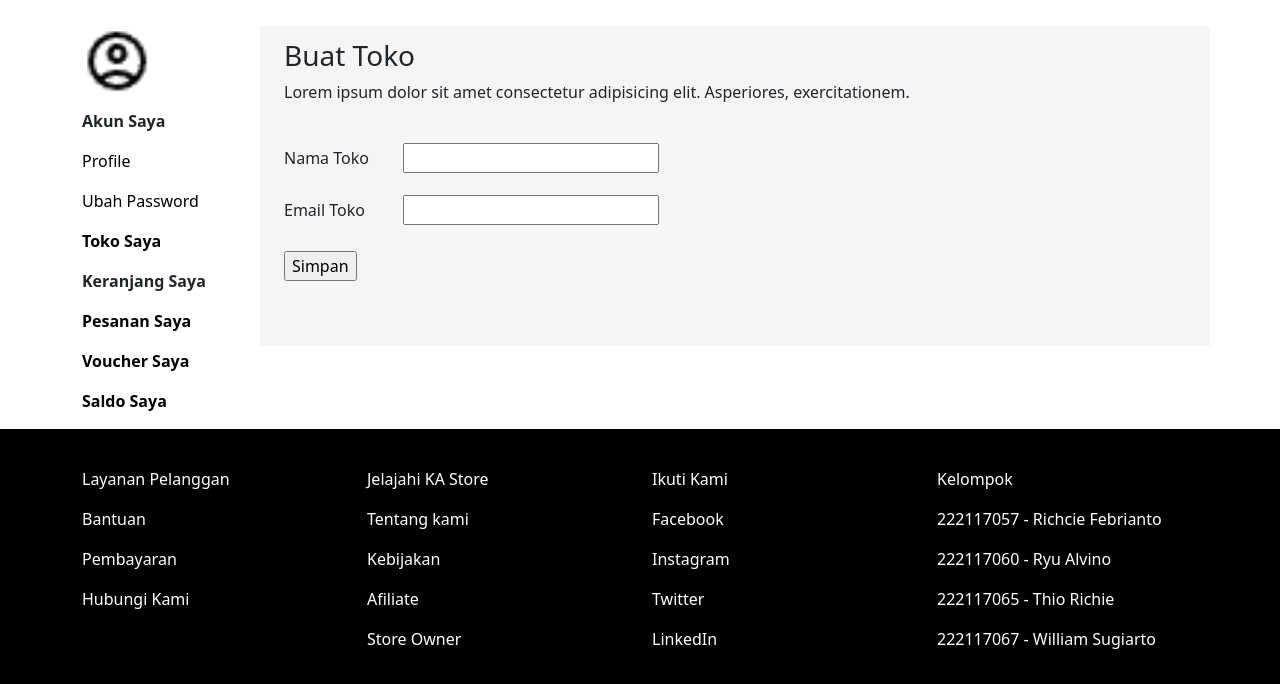
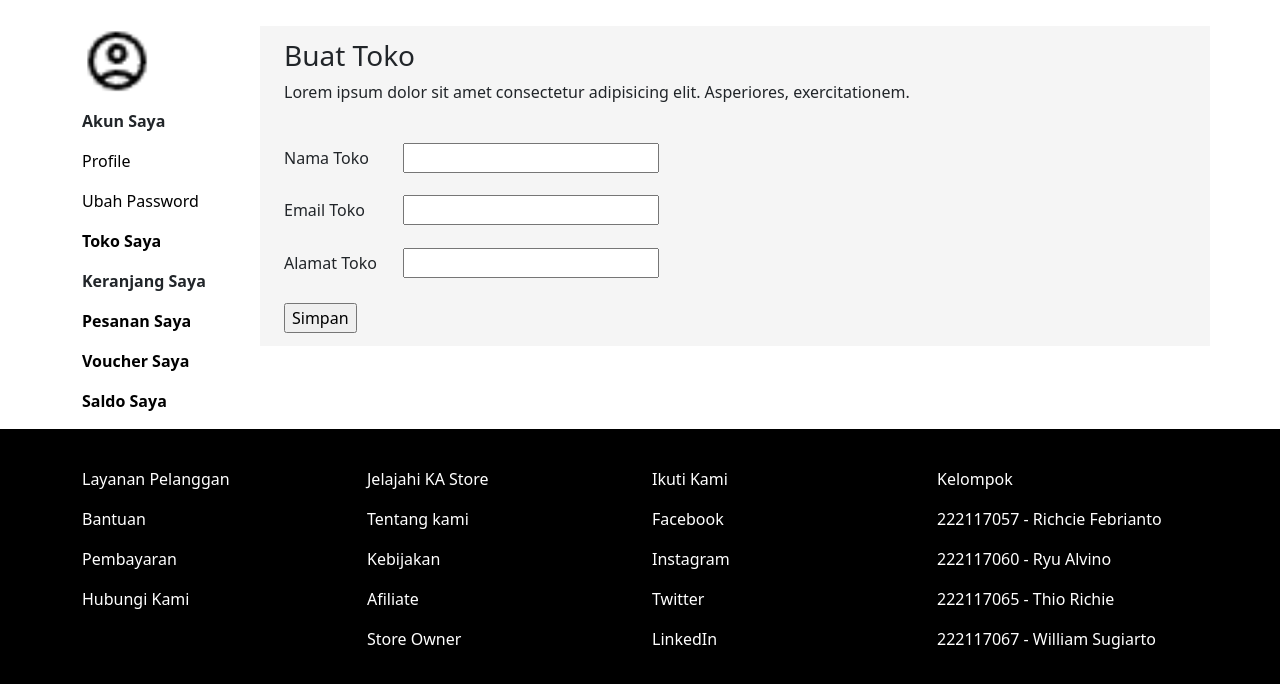
Before and after one commit to William2152/Project_BWP, a Laravel app: page /formtoko in a window 1280 px wide. Shown: the part 76-760 px from the top of the page. Run offline with Laravel 10, Linux system fonts and the light colour scheme; data that the repository does not hold is empty.

Commit message:
Update tambahToko.blade.php

```diff
--- a/projectBWP_front_end_10p/laravel/resources/views/Toko/tambahToko.blade.php
+++ b/projectBWP_front_end_10p/laravel/resources/views/Toko/tambahToko.blade.php
@@ -12,6 +12,9 @@
                 <label style="width: 9vw; margin-top: 2vw;" for="">Email Toko</label>
                 <input type="text" style="width: 20vw;" name="email" id="">
                 <br>
+                <label style="width: 9vw; margin-top: 2vw;" for="">Alamat Toko</label>
+                <input type="text" style="width: 20vw;" name="text" id="">
+                <br>
                 <input style="margin-top: 2vw; margin-left: vw;" type="submit" value="Simpan" name="simpan">
             </form>
         </div>
```
